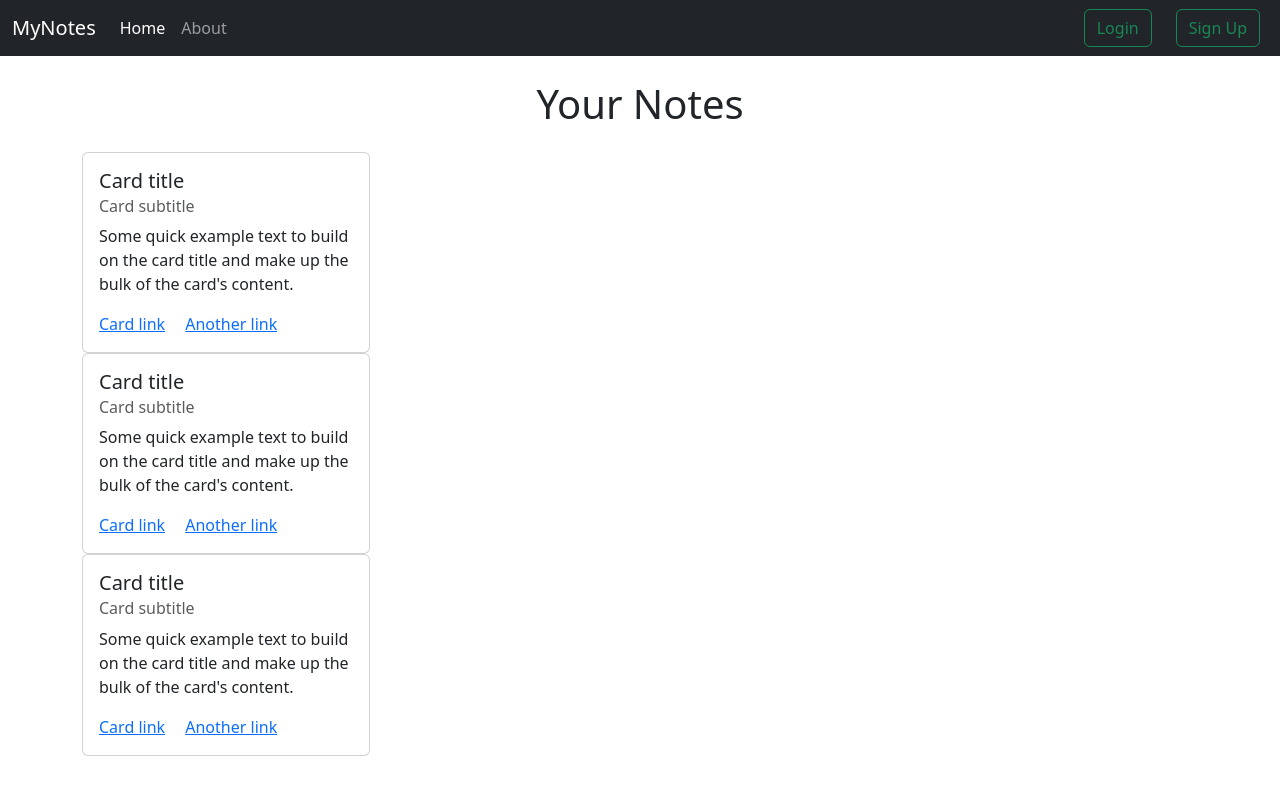
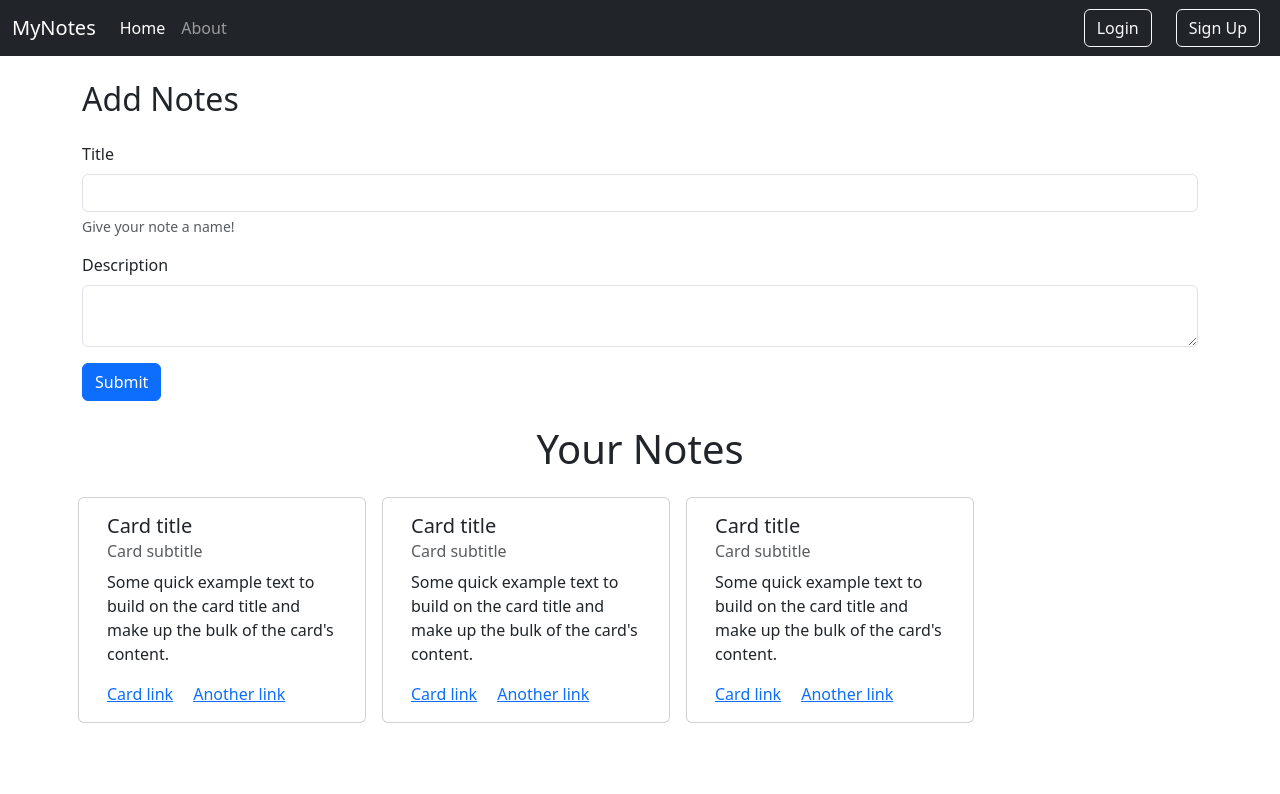
Before and after one commit to BriannaD23/Note-Taking-App, a website: page public/index.html in a window 1280 px wide. Drawn offline with nearby package versions, Linux system fonts and the light colour scheme.

Commit message:
updates to note taking app

```diff
--- a/package.json
+++ b/package.json
@@ -6,13 +6,14 @@
   "scripts": {
     "test": "echo \"Error: no test specified\" && exit 1",
     "start": "nodemon server.js"
-
   },
   "author": "Brianna Duncan",
   "license": "ISC",
   "dependencies": {
+    "dotenv": "^16.4.5",
     "express": "^4.19.2",
     "jsonwebtoken": "^9.0.2",
+    "mongodb": "^6.6.1",
     "mongoose": "^8.3.3",
     "nodemon": "^3.1.0"
   }
--- a/public/index.html
+++ b/public/index.html
@@ -24,8 +24,8 @@
 
             </ul>
             <div class="d-flex" role="search">
-             <a href="/login"><button class="btn btn-outline-success mx-3" type="submit"> Login </button></a>
-             <a href ="/signup"><button class="btn btn-outline-success mx-2" type="submit">Sign Up</button></a>
+             <a href="/login"><button class="btn btn-outline-light mx-3" type="submit"> Login </button></a>
+             <a href ="/signup"><button class="btn btn-outline-light mx-2" type="submit">Sign Up</button></a>
 
             </div>
           </div>
@@ -34,9 +34,47 @@
 
 
     <div class="container">
+
+      <h2 class="my-4"> Add Notes </h2>
+
+      <div>
+        <div class="mb-3">
+          <label for="title" class="form-label"> Title </label>
+          <input type="text" class="form-control" id="title" aria-describedby="titlelHelp">
+          <div id="titleHelp" class="form-text"> Give your note a name! </div>
+        </div>
+        <div class="mb-3">
+          <label for="desc" class="form-label">Description</label>
+          <textarea type="text" class="form-control" id="desc"></textarea>
+        </div>
+        <button id="submit" type="submit" class="btn btn-primary">Submit</button>
+    </div>
+
       <h1 class="text-center m-4"> Your Notes </h1>
-      <div class="my-notes">
-        <div class="card" style="width: 18rem;">
+
+      <div class="my-notes row">
+        <div class="card mx-2" style="width: 18rem;">
+            <div class="card-body">
+            <h5 class="card-title">Card title</h5>
+            <h6 class="card-subtitle mb-2 text-body-secondary">Card subtitle</h6>
+            <p class="card-text">Some quick example text to build on the card title and make up the bulk of the card's content.</p>
+            <a href="#" class="card-link">Card link</a>
+            <a href="#" class="card-link">Another link</a>
+            </div>
+        </div>
+
+        <div class="card mx-2" style="width: 18rem;">
+            <div class="card-body">
+            <h5 class="card-title">Card title</h5>
+            <h6 class="card-subtitle mb-2 text-body-secondary">Card subtitle</h6>
+            <p class="card-text">Some quick example text to build on the card title and make up the bulk of the card's content.</p>
+            <a href="#" class="card-link">Card link</a>
+            <a href="#" class="card-link">Another link</a>
+            </div>
+        </div>
+
+
+        <div class="card mx-2" style="width: 18rem;">
             <div class="card-body">
             <h5 class="card-title">Card title</h5>
             <h6 class="card-subtitle mb-2 text-body-secondary">Card subtitle</h6>
@@ -46,28 +84,7 @@
             </div>
         </div>
       </div>
-      <div class="my-notes">
-        <div class="card" style="width: 18rem;">
-            <div class="card-body">
-            <h5 class="card-title">Card title</h5>
-            <h6 class="card-subtitle mb-2 text-body-secondary">Card subtitle</h6>
-            <p class="card-text">Some quick example text to build on the card title and make up the bulk of the card's content.</p>
-            <a href="#" class="card-link">Card link</a>
-            <a href="#" class="card-link">Another link</a>
-            </div>
-        </div>
-      </div>
-      <div class="my-notes">
-        <div class="card" style="width: 18rem;">
-            <div class="card-body">
-            <h5 class="card-title">Card title</h5>
-            <h6 class="card-subtitle mb-2 text-body-secondary">Card subtitle</h6>
-            <p class="card-text">Some quick example text to build on the card title and make up the bulk of the card's content.</p>
-            <a href="#" class="card-link">Card link</a>
-            <a href="#" class="card-link">Another link</a>
-            </div>
-        </div>
-      </div>
+
     </div>
 
 
@@ -79,5 +96,43 @@
 
 
     <script src="https://cdn.jsdelivr.net/npm/bootstrap@5.3.3/dist/js/bootstrap.bundle.min.js" integrity="sha384-YvpcrYf0tY3lHB60NNkmXc5s9fDVZLESaAA55NDzOxhy9GkcIdslK1eN7N6jIeHz" crossorigin="anonymous"></script>
+
+    <script>
+        async function postData(url = "", data = {}) {
+            // Default options are marked with *
+            const response = await fetch(url, {
+                method: "POST", // *GET, POST, PUT, DELETE, etc.
+                headers: {
+                "Content-Type": "application/json",
+                // 'Content-Type': 'application/x-www-form-urlencoded',
+                },
+                body: JSON.stringify(data), // body data type must match "Content-Type" header
+            });
+            return response.json(); // parses JSON response into native JavaScript objects
+        }
+
+        const user = JSON.parse(localStorage.getItem('user'))
+        // TODO: Enable both redirection and fetching
+        // if(!user || user.token){
+        //   window.location= "/login"
+        //}
+
+        //Fetch all notes
+        // const notes = postData('/getnotes',{token: user.token})
+        // notes.then((notes)=>{
+        //     console.log('Notes')
+        //     // this populates the notes
+        // })
+
+        let submit = document.getElementById("submit")
+        submit.addEventListener('click', ()=> {
+                let title = document.getElementById("title").value
+                let desc = document.getElementById("desc").value
+                console.log('Submitting this data', title, desc)
+         })
+
+
+    </script>
+
   </body>
 </html>
```
Also changed, not shown: public/login.html (+2 -3 lines), public/signup.html (+3 -3 lines), server.js (+31 -0 lines), 3 other files.
